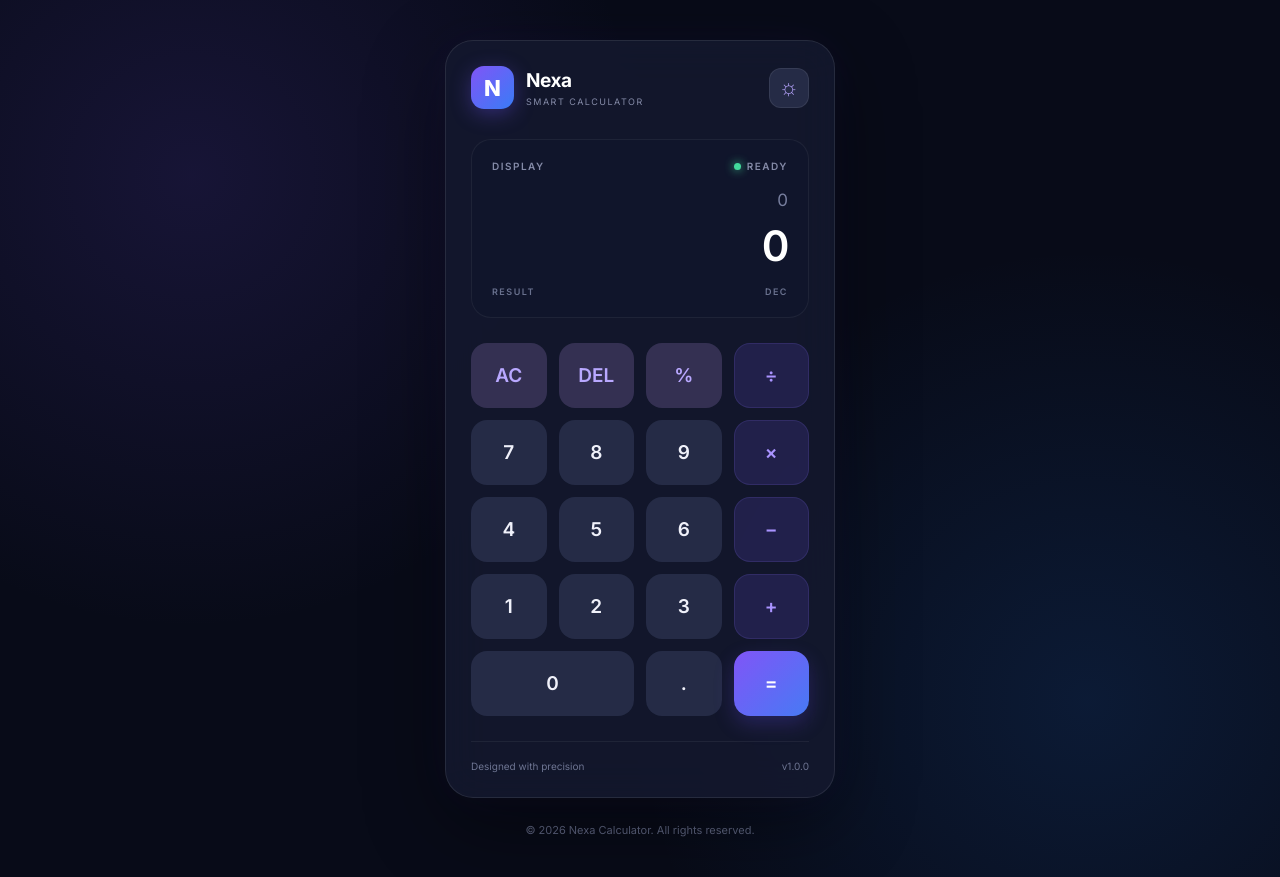
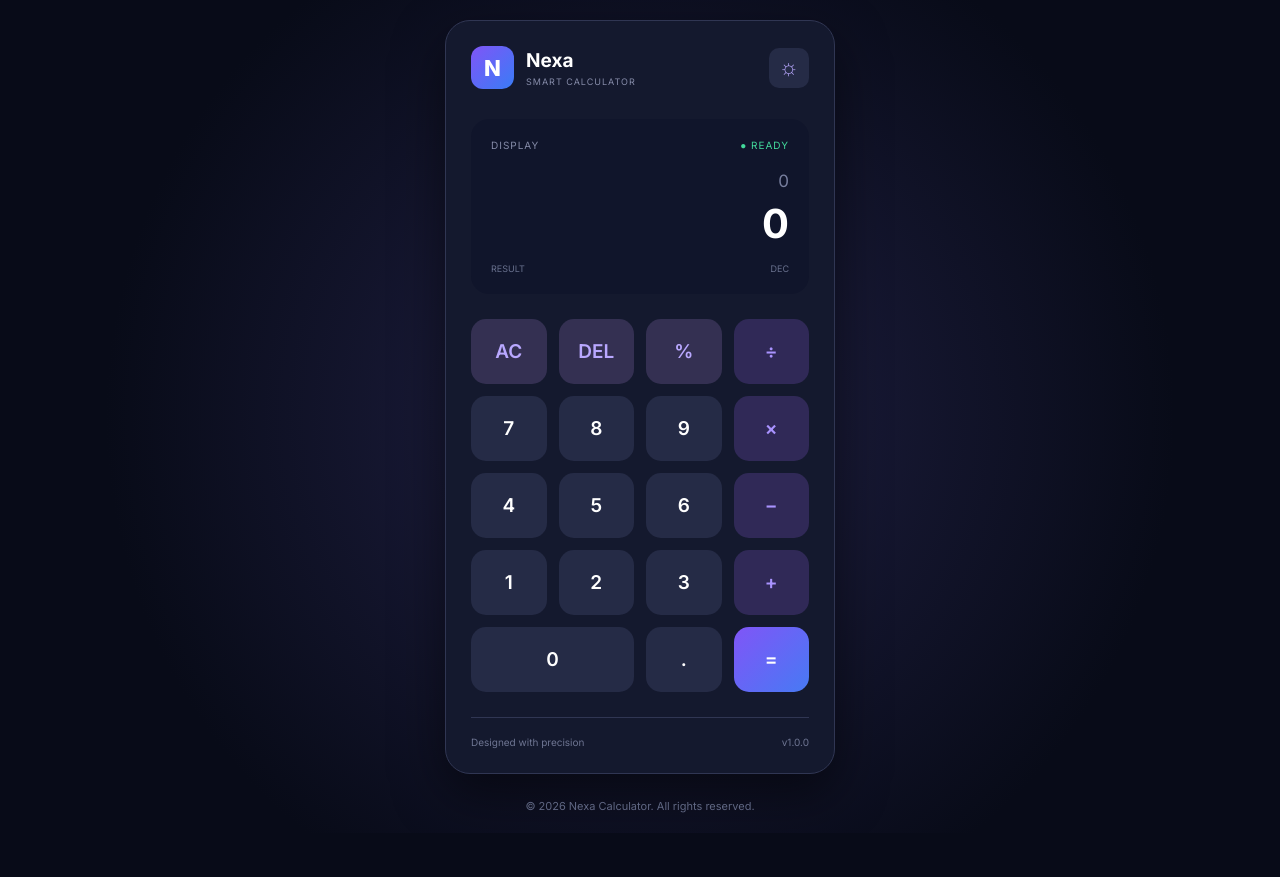
Before and after one commit to Ayobamz1/Algorithm-, a plain HTML site: page Calculator/index.html in a window 1280 px wide. After the commit the page ends 833 px from the top, so only its background shows below. Drawn offline with Linux system fonts and the light colour scheme.

Commit message:
Developing it now

```diff
--- a/Calculator/index.html
+++ b/Calculator/index.html
@@ -4,167 +4,98 @@
 <head>
     <meta charset="UTF-8">
     <meta name="viewport" content="width=device-width, initial-scale=1.0">
-    <title>Nexa | Smart Calculator</title>
+    <title>Nexa Calculator</title>
     <link rel="stylesheet" href="style.css">
 
-    <link rel="preconnect" href="https://fonts.googleapis.com">
-    <link rel="preconnect" href="https://fonts.gstatic.com" crossorigin>
     <link href="https://fonts.googleapis.com/css2?family=Inter:wght@400;500;600;700;800&display=swap" rel="stylesheet">
 </head>
 
 <body>
 
-    <main class="app-container">
+    <div class="container">
 
         <div class="calculator">
 
             <!-- Header -->
-            <header class="calculator-header">
+            <div class="header">
+                <div class="logo">N</div>
+
                 <div class="brand">
-                    <div class="brand-icon">N</div>
-                    <div>
-                        <h2>Nexa</h2>
-                        <span>SMART CALCULATOR</span>
-                    </div>
+                    <h2>Nexa</h2>
+                    <p>SMART CALCULATOR</p>
                 </div>
 
-                <button class="theme-button" type="button">
-                    ☼
-                </button>
-            </header>
+                <button class="theme-button" id="theme">☼</button>
+            </div>
 
 
-            <!-- Display -->
-            <section class="display-section">
+            <!-- Calculator Display -->
+            <div class="display">
 
-                <div class="display-label">
+                <div class="display-top">
                     <span>DISPLAY</span>
-                    <span class="status">
-                        <span class="status-dot"></span>
-                        READY
-                    </span>
+                    <span>● READY</span>
                 </div>
 
-                <div class="previous-value" id="previous-value">
-                    0
-                </div>
+                <p id="previous-display">0</p>
 
-                <div class="current-value" id="display">
-                    0
-                </div>
+                <h1 id="current-display">0</h1>
 
-                <div class="display-footer">
+                <div class="display-bottom">
                     <span>RESULT</span>
                     <span>DEC</span>
                 </div>
 
-            </section>
+            </div>
 
 
-            <!-- Keypad -->
-            <section class="keypad">
+            <!-- Calculator Buttons -->
+            <div class="buttons">
 
-                <!-- First Row -->
-                <button class="key function-key" data-action="clear" type="button">
-                    AC
-                </button>
+                <!-- Row 1 -->
+                <button class="function" id="clear">AC</button>
+                <button class="function" id="delete">DEL</button>
+                <button class="function" id="percent">%</button>
+                <button class="operator" id="divide">÷</button>
 
-                <button class="key function-key" data-action="delete" type="button">
-                    DEL
-                </button>
+                <!-- Row 2 -->
+                <button class="number" id="seven">7</button>
+                <button class="number" id="eight">8</button>
+                <button class="number" id="nine">9</button>
+                <button class="operator" id="multiply">×</button>
 
-                <button class="key function-key" data-action="percent" type="button">
-                    %
-                </button>
+                <!-- Row 3 -->
+                <button class="number" id="four">4</button>
+                <button class="number" id="five">5</button>
+                <button class="number" id="six">6</button>
+                <button class="operator" id="subtract">−</button>
 
-                <button class="key operator-key" data-operator="/" type="button">
-                    ÷
-                </button>
+                <!-- Row 4 -->
+                <button class="number" id="one">1</button>
+                <button class="number" id="two">2</button>
+                <button class="number" id="three">3</button>
+                <button class="operator" id="add">+</button>
 
+                <!-- Row 5 -->
+                <button class="number zero" id="zero">0</button>
+                <button class="number" id="decimal">.</button>
+                <button class="equals" id="equals">=</button>
 
-                <!-- Second Row -->
-                <button class="key number-key" data-number="7" type="button">
-                    7
-                </button>
-
-                <button class="key number-key" data-number="8" type="button">
-                    8
-                </button>
-
-                <button class="key number-key" data-number="9" type="button">
-                    9
-                </button>
-
-                <button class="key operator-key" data-operator="*" type="button">
-                    ×
-                </button>
-
-
-                <!-- Third Row -->
-                <button class="key number-key" data-number="4" type="button">
-                    4
-                </button>
-
-                <button class="key number-key" data-number="5" type="button">
-                    5
-                </button>
-
-                <button class="key number-key" data-number="6" type="button">
-                    6
-                </button>
-
-                <button class="key operator-key" data-operator="-" type="button">
-                    −
-                </button>
-
-
-                <!-- Fourth Row -->
-                <button class="key number-key" data-number="1" type="button">
-                    1
-                </button>
-
-                <button class="key number-key" data-number="2" type="button">
-                    2
-                </button>
-
-                <button class="key number-key" data-number="3" type="button">
-                    3
-                </button>
-
-                <button class="key operator-key" data-operator="+" type="button">
-                    +
-                </button>
-
-
-                <!-- Fifth Row -->
-                <button class="key number-key zero-key" data-number="0" type="button">
-                    0
-                </button>
-
-                <button class="key number-key" data-action="decimal" type="button">
-                    .
-                </button>
-
-                <button class="key equals-key" data-action="calculate" type="button">
-                    =
-                </button>
-
-            </section>
+            </div>
 
 
             <!-- Footer -->
-            <footer class="calculator-footer">
+            <div class="footer">
                 <span>Designed with precision</span>
                 <span>v1.0.0</span>
-            </footer>
+            </div>
 
         </div>
 
-        <p class="copyright">
-            © 2026 Nexa Calculator. All rights reserved.
-        </p>
+        <p class="copyright">© 2026 Nexa Calculator. All rights reserved.</p>
 
-    </main>
+    </div>
 
+    <script src="script.js"></script>
 </body>
 </html>
--- a/Calculator/style.css
+++ b/Calculator/style.css
@@ -1,7 +1,5 @@
 
-/* =========================
-   GENERAL STYLING
-========================= */
+/* GENERAL STYLING */
 
 * {
     margin: 0;
@@ -12,413 +10,239 @@
 body {
     font-family: 'Inter', sans-serif;
     background: #080b18;
-    color: #ffffff;
-    min-height: 100vh;
+    color: white;
 }
 
 
-/* =========================
-   BACKGROUND
-========================= */
+/* MAIN CONTAINER */
 
-.app-container {
+.container {
     min-height: 100vh;
     display: flex;
     flex-direction: column;
     justify-content: center;
     align-items: center;
-    padding: 40px 20px;
+    padding: 20px;
 
-    background:
-        radial-gradient(
-            circle at 15% 20%,
-            rgba(91, 63, 190, 0.18),
-            transparent 35%
-        ),
-        radial-gradient(
-            circle at 85% 80%,
-            rgba(32, 115, 220, 0.15),
-            transparent 35%
-        ),
-        #080b18;
+    background: radial-gradient(circle, #202044, #080b18 70%);
 }
 
 
-/* =========================
-   CALCULATOR CONTAINER
-========================= */
+/* CALCULATOR */
 
 .calculator {
     width: 100%;
     max-width: 390px;
+    background: #14192e;
     padding: 25px;
-
-    background: rgba(20, 25, 46, 0.88);
-
-    border: 1px solid rgba(255, 255, 255, 0.09);
-
-    border-radius: 28px;
-
-    box-shadow:
-        0 25px 80px rgba(0, 0, 0, 0.45),
-        0 0 40px rgba(104, 76, 220, 0.08);
-
-    backdrop-filter: blur(20px);
+    border-radius: 25px;
+    border: 1px solid #303653;
+    box-shadow: 0 20px 50px rgba(0, 0, 0, 0.5);
 }
 
 
-/* =========================
-   HEADER
-========================= */
+/* HEADER */
 
-.calculator-header {
+.header {
     display: flex;
-    justify-content: space-between;
     align-items: center;
     margin-bottom: 30px;
 }
 
-.brand {
-    display: flex;
-    align-items: center;
-    gap: 12px;
-}
-
-.brand-icon {
+.logo {
     width: 43px;
     height: 43px;
+    background: linear-gradient(135deg, #8055f7, #397cf6);
+    border-radius: 12px;
 
     display: flex;
     justify-content: center;
     align-items: center;
 
-    background: linear-gradient(
-        135deg,
-        #8055f7,
-        #397cf6
-    );
-
-    border-radius: 13px;
-
     font-size: 22px;
     font-weight: 800;
+}
 
-    box-shadow: 0 5px 20px rgba(110, 83, 245, 0.35);
+.brand {
+    margin-left: 12px;
 }
 
 .brand h2 {
     font-size: 19px;
-    font-weight: 700;
-    letter-spacing: -0.5px;
 }
 
-.brand span {
-    display: block;
+.brand p {
     font-size: 9px;
     color: #858ba8;
-    letter-spacing: 1.5px;
+    letter-spacing: 1px;
     margin-top: 4px;
 }
 
 .theme-button {
+    margin-left: auto;
     width: 40px;
     height: 40px;
-
-    border: 1px solid rgba(255, 255, 255, 0.08);
-    border-radius: 12px;
-
+    border: none;
+    border-radius: 10px;
     background: #252b46;
-    color: #b8a5ff;
-
+    color: #b9a8ff;
     font-size: 22px;
     cursor: pointer;
-
-    transition: 0.3s;
-}
-
-.theme-button:hover {
-    background: #353d60;
-    transform: rotate(20deg);
 }
 
 
-/* =========================
-   DISPLAY SECTION
-========================= */
+/* DISPLAY */
 
-.display-section {
+.display {
     background: #10152b;
+    padding: 20px;
+    border-radius: 18px;
+    margin-bottom: 25px;
+    min-height: 165px;
+}
 
-    border: 1px solid rgba(255, 255, 255, 0.06);
+.display-top {
+    display: flex;
+    justify-content: space-between;
+    color: #858ba8;
+    font-size: 10px;
+    letter-spacing: 1px;
+}
 
-    border-radius: 20px;
+.display-top span:last-child {
+    color: #42d99b;
+}
 
-    padding: 20px;
+#previous-display {
+    text-align: right;
+    color: #777e9e;
+    font-size: 17px;
+    margin-top: 20px;
+}
 
-    margin-bottom: 25px;
-
-    min-height: 165px;
-
-    display: flex;
-    flex-direction: column;
-    justify-content: space-between;
-
+#current-display {
+    text-align: right;
+    font-size: 40px;
+    margin-top: 8px;
     overflow: hidden;
 }
 
-.display-label,
-.display-footer {
+.display-bottom {
     display: flex;
     justify-content: space-between;
-    align-items: center;
-}
-
-.display-label {
-    font-size: 10px;
-    color: #858ba8;
-    letter-spacing: 1.5px;
-    font-weight: 600;
-}
-
-.status {
-    display: flex;
-    align-items: center;
-    gap: 6px;
-}
-
-.status-dot {
-    width: 7px;
-    height: 7px;
-
-    background: #42d99b;
-    border-radius: 50%;
-
-    box-shadow: 0 0 10px #42d99b;
-}
-
-.previous-value {
-    text-align: right;
-    color: #777e9e;
-    font-size: 17px;
-    min-height: 22px;
-    margin-top: 18px;
-}
-
-.current-value {
-    text-align: right;
-
-    font-size: clamp(32px, 8vw, 42px);
-    font-weight: 600;
-
-    letter-spacing: -1.5px;
-
-    margin-top: 8px;
-
-    overflow: hidden;
-    white-space: nowrap;
-    text-overflow: ellipsis;
-}
-
-.display-footer {
+    color: #69718e;
+    font-size: 9px;
     margin-top: 15px;
-
-    font-size: 9px;
-    font-weight: 600;
-
-    letter-spacing: 1.5px;
-    color: #69718e;
 }
 
 
-/* =========================
-   KEYPAD
-========================= */
+/* BUTTON GRID */
 
-.keypad {
+.buttons {
     display: grid;
-
     grid-template-columns: repeat(4, 1fr);
-
     gap: 12px;
 }
 
 
-/* =========================
-   GENERAL BUTTONS
-========================= */
+/* ALL BUTTONS */
 
-.key {
+button {
     height: 65px;
-
     border: none;
-    border-radius: 16px;
-
-    font-family: inherit;
+    border-radius: 15px;
     font-size: 19px;
     font-weight: 600;
-
+    font-family: inherit;
     cursor: pointer;
-
-    transition:
-        background 0.2s ease,
-        transform 0.2s ease,
-        box-shadow 0.2s ease;
+    transition: 0.2s;
 }
 
-.key:active {
+button:hover {
+    filter: brightness(1.2);
+}
+
+button:active {
     transform: scale(0.94);
 }
 
 
-/* =========================
-   NUMBER BUTTONS
-========================= */
+/* NUMBER BUTTONS */
 
-.number-key {
+.number {
     background: #252b46;
-    color: #f0f1fa;
-}
-
-.number-key:hover {
-    background: #323a5b;
+    color: white;
 }
 
 
-/* =========================
-   FUNCTION BUTTONS
-========================= */
+/* FUNCTION BUTTONS */
 
-.function-key {
+.function {
     background: #343052;
     color: #b9a8ff;
 }
 
-.function-key:hover {
-    background: #49406f;
+
+/* OPERATOR BUTTONS */
+
+.operator {
+    background: #302957;
+    color: #a993ff;
 }
 
 
-/* =========================
-   OPERATOR BUTTONS
-========================= */
+/* EQUALS BUTTON */
 
-.operator-key {
-    background: rgba(113, 83, 228, 0.17);
-    color: #a993ff;
-
-    border: 1px solid rgba(141, 113, 255, 0.15);
-}
-
-.operator-key:hover {
-    background: rgba(113, 83, 228, 0.35);
+.equals {
+    background: linear-gradient(135deg, #8055f7, #477af4);
+    color: white;
 }
 
 
-/* =========================
-   EQUALS BUTTON
-========================= */
+/* ZERO BUTTON */
 
-.equals-key {
-    background: linear-gradient(
-        135deg,
-        #8055f7,
-        #477af4
-    );
-
-    color: #ffffff;
-
-    box-shadow:
-        0 8px 20px rgba(105, 77, 237, 0.25);
-}
-
-.equals-key:hover {
-    background: linear-gradient(
-        135deg,
-        #946eff,
-        #5c8cff
-    );
-
-    box-shadow:
-        0 8px 25px rgba(105, 77, 237, 0.4);
-}
-
-
-/* =========================
-   ZERO BUTTON
-========================= */
-
-.zero-key {
+.zero {
     grid-column: span 2;
 }
 
 
-/* =========================
-   FOOTER
-========================= */
+/* FOOTER */
 
-.calculator-footer {
+.footer {
     display: flex;
     justify-content: space-between;
-
     margin-top: 25px;
     padding-top: 18px;
-
-    border-top: 1px solid rgba(255, 255, 255, 0.06);
-
+    border-top: 1px solid #303653;
     color: #6e7592;
     font-size: 10px;
 }
 
 
-/* =========================
-   COPYRIGHT
-========================= */
+/* COPYRIGHT */
 
 .copyright {
+    color: #606783;
+    font-size: 11px;
     margin-top: 25px;
-
-    font-size: 11px;
-    color: #606783;
-
     text-align: center;
 }
 
 
-/* =========================
-   RESPONSIVE DESIGN
-========================= */
+/* MOBILE RESPONSIVENESS */
 
 @media (max-width: 420px) {
 
     .calculator {
         padding: 18px;
-        border-radius: 23px;
     }
 
-    .keypad {
+    .buttons {
         gap: 9px;
     }
 
-    .key {
+    button {
         height: 60px;
-        border-radius: 13px;
-        font-size: 18px;
-    }
-
-    .display-section {
-        padding: 17px;
     }
 
 }
-
-@media (max-width: 340px) {
-
-    .key {
-        height: 53px;
-    }
-
-    .calculator {
-        padding: 14px;
-    }
-
-}
```
Also changed, not shown: Calculator/script.js (+9 -0 lines).
